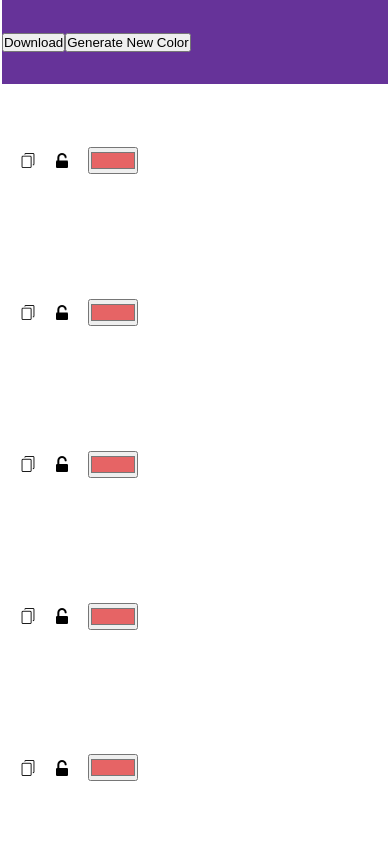
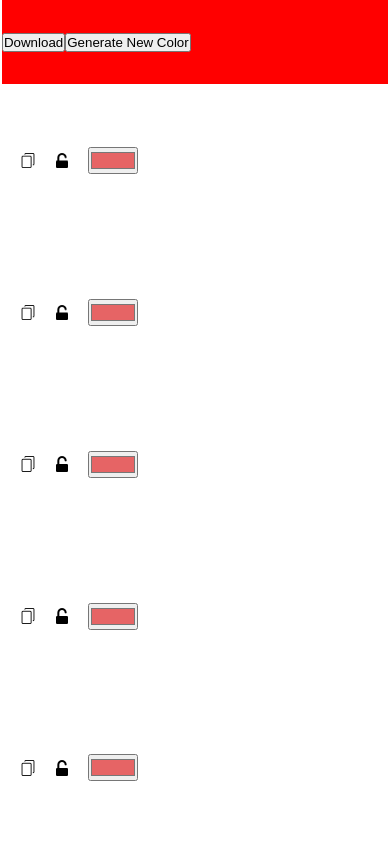
Before and after one commit to skarzcode/Founders-Coder-ColorProject, a plain HTML site: page index.html in a window 390 px wide. Drawn offline with Linux system fonts and the light colour scheme; no server answers.

Commit message:
mobile error

```diff
--- a/stylesheet.css
+++ b/stylesheet.css
@@ -92,11 +92,11 @@ color: black
         display: flex;
         justify-content: center;
         align-items: center;
-        min-height: 100vh;
+        height: 100vh;
     }
 
     header{
-        background-color: rebeccapurple;
+        background-color: red;
     }
 
     .mobile{
```
